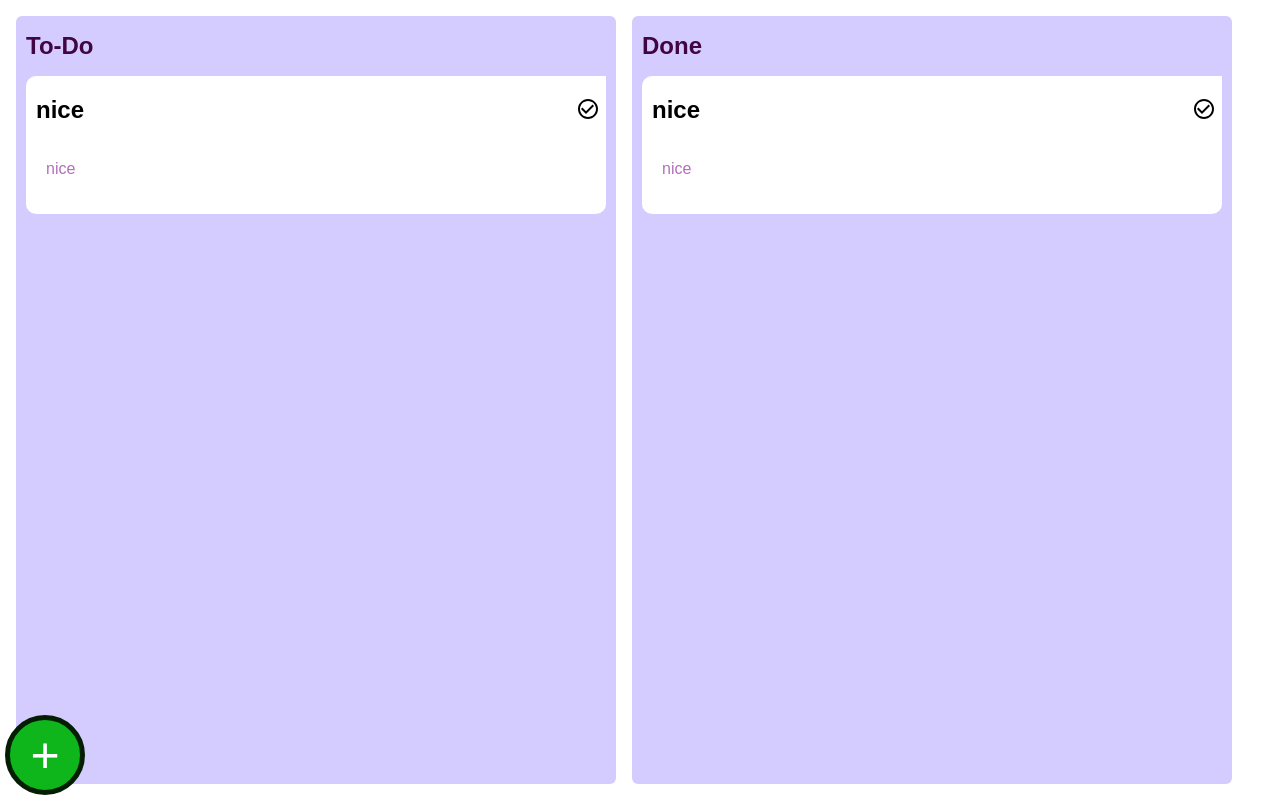
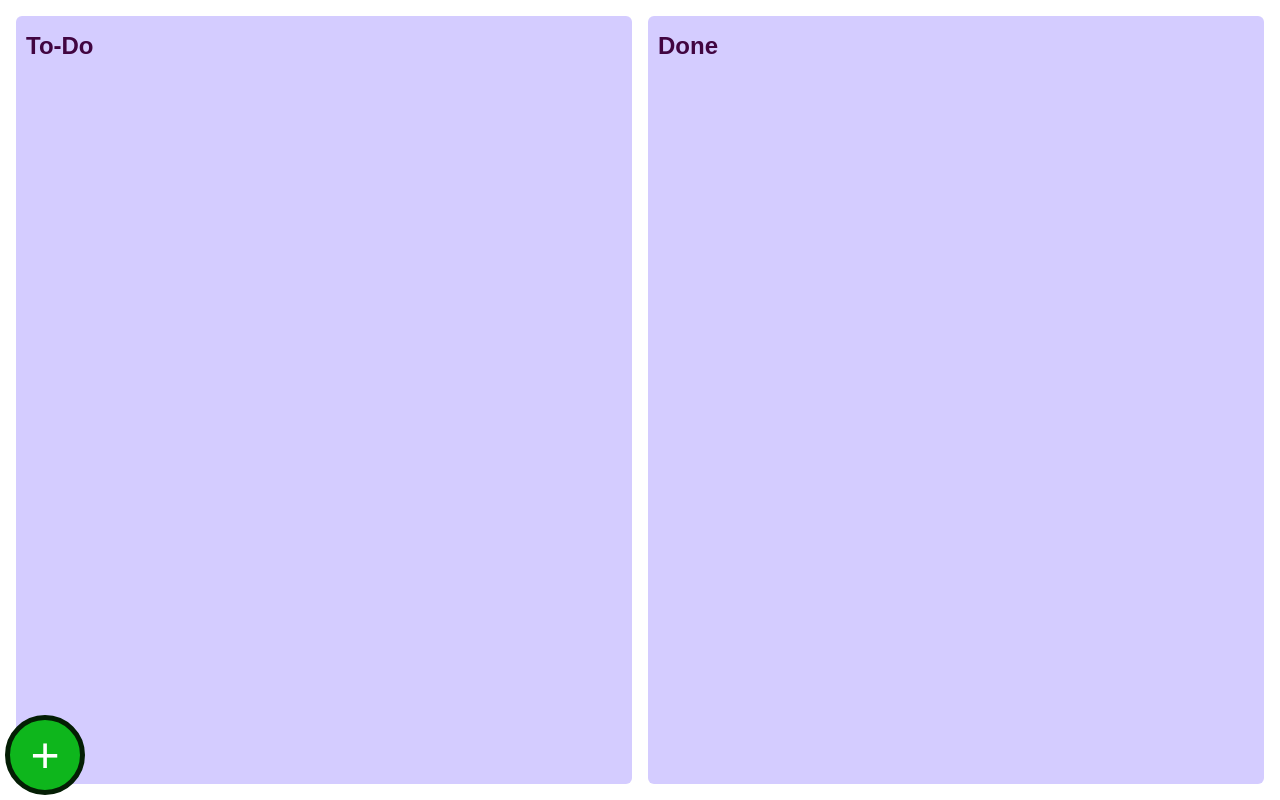
Before and after one commit to piloshachar14/ToDo, a React (Vite) app in the folder ToDo/: page / in a window 1280 px wide. Built offline with nearby package versions, Linux system fonts and the light colour scheme.

Commit message:
feat:commit massege from

```diff
--- a/ToDo/package.json
+++ b/ToDo/package.json
@@ -10,6 +10,10 @@
     "preview": "vite preview"
   },
   "dependencies": {
+    "@emotion/react": "^11.11.4",
+    "@emotion/styled": "^11.11.5",
+    "@mui/icons-material": "^5.15.15",
+    "@mui/material": "^5.15.15",
     "react": "^18.2.0",
     "react-dom": "^18.2.0"
   },
--- a/ToDo/src/App.tsx
+++ b/ToDo/src/App.tsx
@@ -2,27 +2,46 @@ import { AddButton } from "./components/add-button/add-button";
 import { Category } from "./components/category/category";
 import styles from "./app.module.css";
 import { useState } from "react";
-type TaskData = {
+import { Task } from "./components/task/task";
+import { CSSProperties } from "react";
+
+export type TaskData = {
+  id: string;
   name: string;
   description: string;
 };
+
 function App() {
-  const [ToDo, setToDo] = useState([{}]);
-  const [Done, setDone] = useState([]);
-  const [newTask, setNewTask] = useState<TaskData>({
-    name: "",
-    description: "",
-  });
-  ToDo.push(newTask);//need to see how to use setToDo
-  console.log(ToDo);
+  const [todo, setTodo] = useState<TaskData[]>([]);
+  const [donetasks, setDoneTasks] = useState<TaskData[]>([]);
+  const styletodo: CSSProperties = {
+    marginRight: "1rem",
+  };
 
   return (
     <div className={styles.container}>
-      <Category title="To-Do" />
-      <Category title="Done" />
-      <AddButton setNewTask={setNewTask}></AddButton>
+      <Category title="To-Do" style={styletodo}>
+        {todo.map((task) => (
+          <Task
+            key={task.id}
+            taskData={task}
+            setState={setTodo}
+            setOpposite={setDoneTasks}
+          />
+        ))}
+      </Category>
+      <Category title="Done">
+        {donetasks.map((task) => (
+          <Task
+            key={task.id}
+            taskData={task}
+            setState={setDoneTasks}
+            setOpposite={setTodo}
+          />
+        ))}
+      </Category>
+      <AddButton setTodo={setTodo}></AddButton>
     </div>
   );
 }
-
 export default App;
--- a/ToDo/src/app.module.css
+++ b/ToDo/src/app.module.css
@@ -1,10 +1,9 @@
 .container {
   display: flex;
-  justify-content: center;
+  justify-content: space-between;
   align-items: center;
-  gap: 1rem;
-  padding: 1rem;
   height: 100%;
   width: 100%;
   background-color: white;
+  padding: 1rem;
 }
--- a/ToDo/src/components/add-button/add-button.tsx
+++ b/ToDo/src/components/add-button/add-button.tsx
@@ -1,21 +1,19 @@
 import React from "react";
 import styles from "./add-button.module.css";
 import { AddTaskDialog } from "../add-task/add-task";
-type TaskData = {
-  name: string;
-  description: string;
+import { TaskData } from "../../App";
+
+type Props = {
+  setTodo: React.Dispatch<React.SetStateAction<TaskData[]>>;
 };
-type Props = {
-  setNewTask: React.Dispatch<React.SetStateAction<TaskData>>;
-};
-export const AddButton: React.FC<Props> = ({ setNewTask }) => {
+export const AddButton: React.FC<Props> = ({ setTodo }) => {
   const [open, setOpen] = React.useState(false);
 
   const handleClickOpen = () => {
     return setOpen(true);
   };
-  const handleTaskSubmit = (taskData: TaskData) => {
-    setNewTask(taskData);
+  const handleSubmit = (taskData: TaskData) => {
+    setTodo((todo) => [...todo, taskData]);
     setOpen(false);
   };
   return (
@@ -26,11 +24,7 @@ export const AddButton: React.FC<Props> = ({ setNewTask }) => {
         </button>
       </div>
       <div>
-        <AddTaskDialog
-          open={open}
-          setOpen={setOpen}
-          onSubmit={handleTaskSubmit}
-        />
+        <AddTaskDialog open={open} setOpen={setOpen} onSubmit={handleSubmit} />
       </div>
     </>
   );
--- a/ToDo/src/components/add-task/add-task.tsx
+++ b/ToDo/src/components/add-task/add-task.tsx
@@ -5,26 +5,32 @@ import Dialog from "@mui/material/Dialog";
 import DialogTitle from "@mui/material/DialogTitle";
 import DialogContent from "@mui/material/DialogContent";
 import React, { ChangeEvent, useState } from "react";
+import { TaskData } from "../../App";
+import styles from "./add-task.module.css";
+
 type Props = {
   open: boolean;
   setOpen: React.Dispatch<React.SetStateAction<boolean>>;
-  onSubmit: (data: { name: string; description: string }) => void;
+  onSubmit: (data: TaskData) => void;
 };
 
 export const AddTaskDialog: React.FC<Props> = ({ open, setOpen, onSubmit }) => {
   const handleClose = () => setOpen(false);
   const handleNameChange = (e: ChangeEvent<HTMLInputElement>) => {
-    settaskName(e.target.value);
+    setTaskName(e.target.value);
   };
 
   const handleDescChange = (e: ChangeEvent<HTMLInputElement>) => {
-    settaskDesc(e.target.value);
+    setTaskDesc(e.target.value);
   };
-  const [taskName, settaskName] = useState("");
-  const [taskDesc, settaskDesc] = useState("");
+  const [taskName, setTaskName] = useState("");
+  const [taskDesc, setTaskDesc] = useState("");
   const handleOnSubmit: () => void = () => {
-    onSubmit({ name: taskName, description: taskDesc });
-    console.log(taskName, taskDesc);
+    onSubmit({
+      name: taskName,
+      description: taskDesc,
+      id: crypto.randomUUID(),
+    });
     handleClose();
   };
 
@@ -37,16 +43,30 @@ export const AddTaskDialog: React.FC<Props> = ({ open, setOpen, onSubmit }) => {
           width: "100%",
           height: "100%",
           position: "center",
+          alignContent: "center",
+          "& .MuiPaper-root": {
+            height: "600px",
+            width: "600px",
+          },
         }}
       >
         <DialogTitle component="h1" align="center">
           Add Task
         </DialogTitle>
-        <DialogContent>
+        <DialogContent
+          sx={{
+            display: "flex",
+            justifyContent: "center",
+            alignItems: "center",
+            flexDirection: "column",
+            gap: "2rem",
+          }}
+        >
           <Stack
             component="form"
             sx={{
               width: "25ch",
+              gap: "1rem",
             }}
             spacing={4}
             noValidate
@@ -56,23 +76,55 @@ export const AddTaskDialog: React.FC<Props> = ({ open, setOpen, onSubmit }) => {
               hiddenLabel
               defaultValue=""
               variant="filled"
+              margin="dense"
+              label="task name"
               size="small"
               onChange={handleNameChange}
             />
             <TextField
               hiddenLabel
               defaultValue=""
+              margin="dense"
               variant="filled"
+              label="task description"
               size="small"
               onChange={handleDescChange}
             />
           </Stack>
-          <Stack spacing={4} />
+          <Stack
+            sx={{
+              marginTop: "20px",
+            }}
+            spacing={4}
+          />
           <Stack spacing={4} direction="row">
-            <Button onClick={() => handleClose()} variant="contained">
+            <Button
+              sx={{
+                backgroundColor: "#d4ccff",
+                "&:hover": {
+                  cursor: "pointer",
+                  backgroundColor: "#bcb3ef",
+                },
+              }}
+              className="cancel"
+              onClick={() => handleClose()}
+              variant="contained"
+            >
               Cancel
             </Button>
-            <Button onClick={handleOnSubmit} type="submit" variant="contained">
+            <Button
+              sx={{
+                backgroundColor: "#d4ccff",
+                "&:hover": {
+                  cursor: "pointer",
+                  backgroundColor: "#bcb3ef",
+                },
+              }}
+              className="submit"
+              onClick={handleOnSubmit}
+              type="submit"
+              variant="contained"
+            >
               submit
             </Button>
           </Stack>
--- a/ToDo/src/components/category/category.module.css
+++ b/ToDo/src/components/category/category.module.css
@@ -1,14 +1,17 @@
 .category {
   display: flex;
-  background-color:#d4ccff;
+  background-color: #d4ccff;
   border-radius: 6px;
   height: 100%;
   width: 100%;
   flex-direction: column;
+  flex-wrap: wrap;
+  box-sizing: border-box;
+  gap: 16px;
 }
 .title {
   padding-left: 10px;
-  font-family: Arial, sans-serif;
+  font-family: Arial, sans-seri f;
   color: rgb(65, 5, 65);
   font-size: 1.5em;
 }
--- a/ToDo/src/components/category/category.tsx
+++ b/ToDo/src/components/category/category.tsx
@@ -1,16 +1,15 @@
-import React from "react";
+import React, { PropsWithChildren, CSSProperties } from "react";
 import styles from "./category.module.css";
-import { Task } from "../task/task";
-
 type Props = {
   title: string;
-};
+  style?: CSSProperties;
+} & PropsWithChildren;
 
-export const Category: React.FC<Props> = ({ title }) => {
+export const Category: React.FC<Props> = ({ children, ...props }) => {
   return (
-    <div className={styles.category}>
-      <h1 className={styles.title}>{title}</h1>
-      <Task nametask="nice" desctask="nice"></Task>
+    <div className={styles.category} style={props.style}>
+      <h1 className={styles.title}>{props.title}</h1>
+      {children}
     </div>
   );
 };
--- a/ToDo/src/components/task/task.module.css
+++ b/ToDo/src/components/task/task.module.css
@@ -1,31 +1,36 @@
 .container {
   background-color: white;
-  border: 10px;
-  border-radius: 10px;
-  gap: 1.5rem;
+  border: 5px;
+  border-radius: 20px;
   margin-left: 10px;
   margin-right: 10px;
   height: 18%;
+  display: flex;
+  justify-content: space-between;
+}
+.head {
+  display: flex;
+  flex-direction: column;
 }
 
 .name {
   padding-left: 10px;
   font-family: Arial, sans-serif;
+  justify-content: space-between;
 }
 
 .desc {
-  padding-left: 20px;
+  padding-left: 110%;
   font-family: Arial, sans-serif;
   color: rgb(178, 111, 186);
-  font-size: medium;
-}
-.head {
-  display: flex;
-  justify-content:space-between;
+  font-size: large;
 }
 .check {
+  display: flex;
+  flex-direction: row;
   border: none;
   background-color: white;
+  padding-right: 10px;
 }
 .check:hover {
   color: green;
--- a/ToDo/src/components/task/task.tsx
+++ b/ToDo/src/components/task/task.tsx
@@ -1,23 +1,31 @@
 import React, { useState } from "react";
 import styles from "./task.module.css";
 import CheckCircleOutlineIcon from "@mui/icons-material/CheckCircleOutline";
+import { TaskData } from "../../App";
 
 type Props = {
-  nametask: string;
-  desctask: string;
+  taskData: TaskData;
+  setState: React.Dispatch<React.SetStateAction<TaskData[]>>;
+  setOpposite: React.Dispatch<React.SetStateAction<TaskData[]>>;
 };
-
-
-export const Task: React.FC<Props> = ({ nametask, desctask }) => {
+export const Task: React.FC<Props> = ({ taskData, setState, setOpposite }) => {
   return (
     <div className={styles.container}>
       <div className={styles.head}>
-        <h2 className={styles.name}>{nametask}</h2>
+        <h2 className={styles.name}>{taskData.name}</h2>
+        <p className={styles.desc}>{taskData.description}</p>
+      </div>
         <button className={styles.check}>
-          <CheckCircleOutlineIcon></CheckCircleOutlineIcon>
+          <CheckCircleOutlineIcon
+            onClick={() => {
+              setState((prev) =>
+                prev.filter((task) => task.id !== taskData.id)
+              );
+              setOpposite((prev) => [...prev, taskData]);
+            }}
+          />
         </button>
       </div>
-      <p className={styles.desc}>{desctask}</p>
-    </div>
+
   );
 };
```
Also changed, not shown: package.json (deleted, +0 -9 lines), 2 other files (tests, documents, lock files or other folders).
